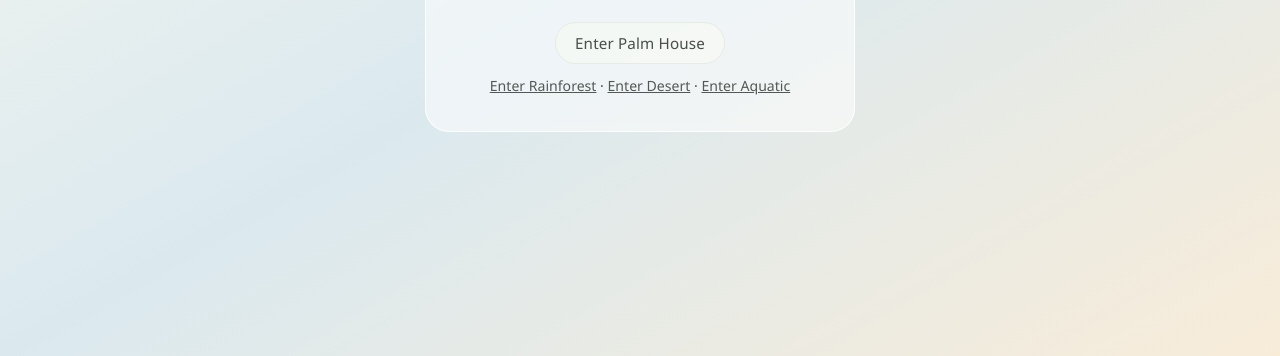
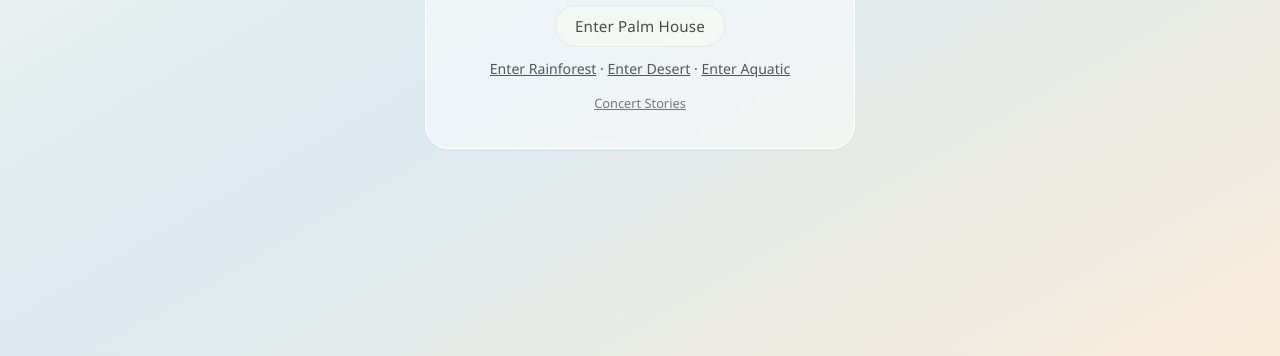
Before and after one commit to erinlivingston/conservatory, a plain HTML site: page index.html in a window 1280 px wide. Shown: the part 444-800 px from the top of the page. Drawn offline with Linux system fonts and the light colour scheme.

Commit message:
concertstoriesworkshop

```diff
--- a/index.html
+++ b/index.html
@@ -20,6 +20,9 @@
         <a href="desert.html">Enter Desert</a> ·
         <a href="aquatic.html">Enter Aquatic</a>
       </p>
+      <p class="entrance-note">
+        <a href="final-project/concert-stories.html">Concert Stories</a>
+      </p>
     </main>
   </body>
 </html>
--- a/styles.css
+++ b/styles.css
@@ -84,6 +84,15 @@ body {
 
 .entrance-alt a {
   color: rgba(38, 44, 41, 0.78);
+}
+
+.entrance-note {
+  margin: 1rem 0 0;
+  font-size: 0.8rem;
+}
+
+.entrance-note a {
+  color: rgba(38, 44, 41, 0.62);
 }
 
 .room-page {
```
Also changed, not shown: mcp.json (added, +8 -0 lines), 2 other files.
